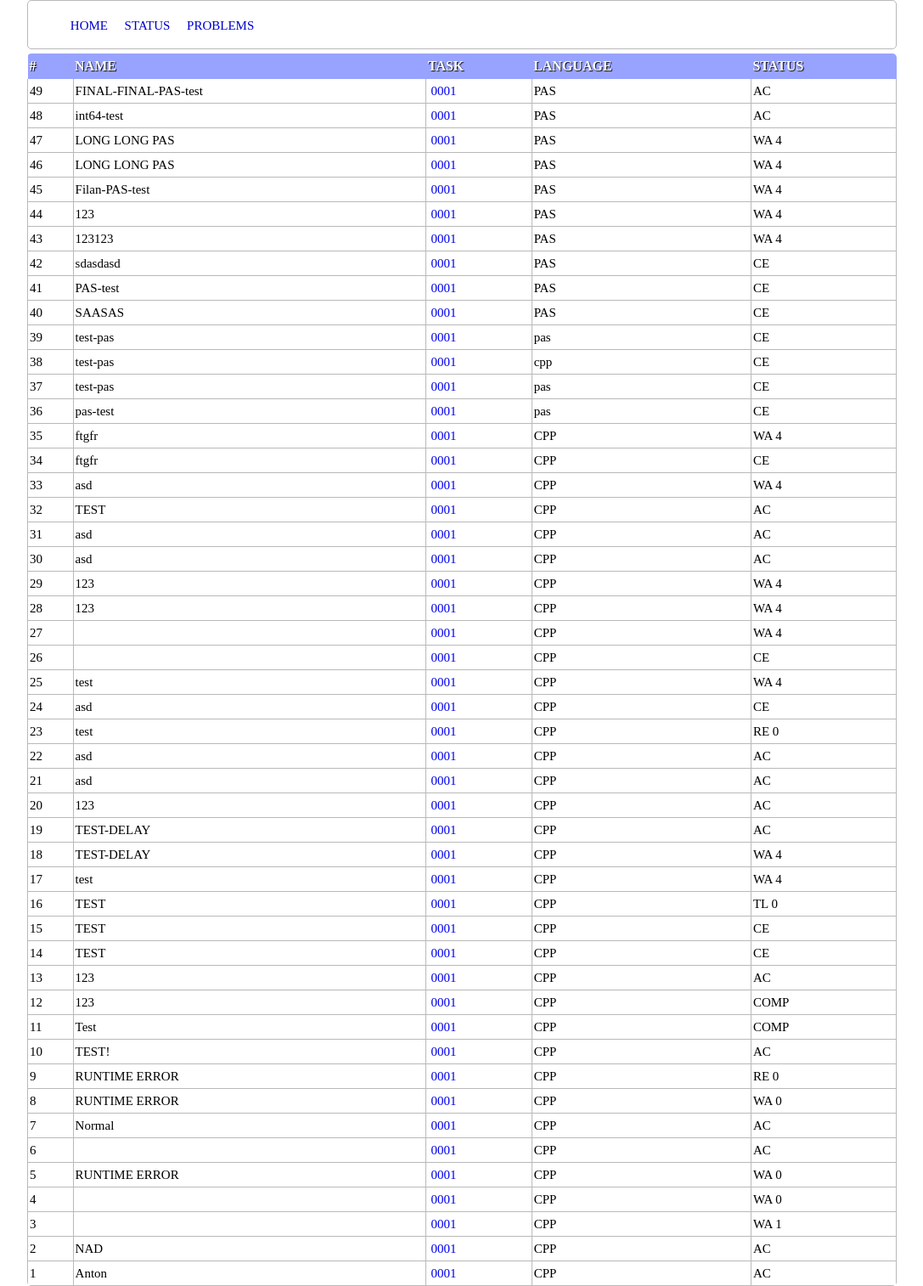
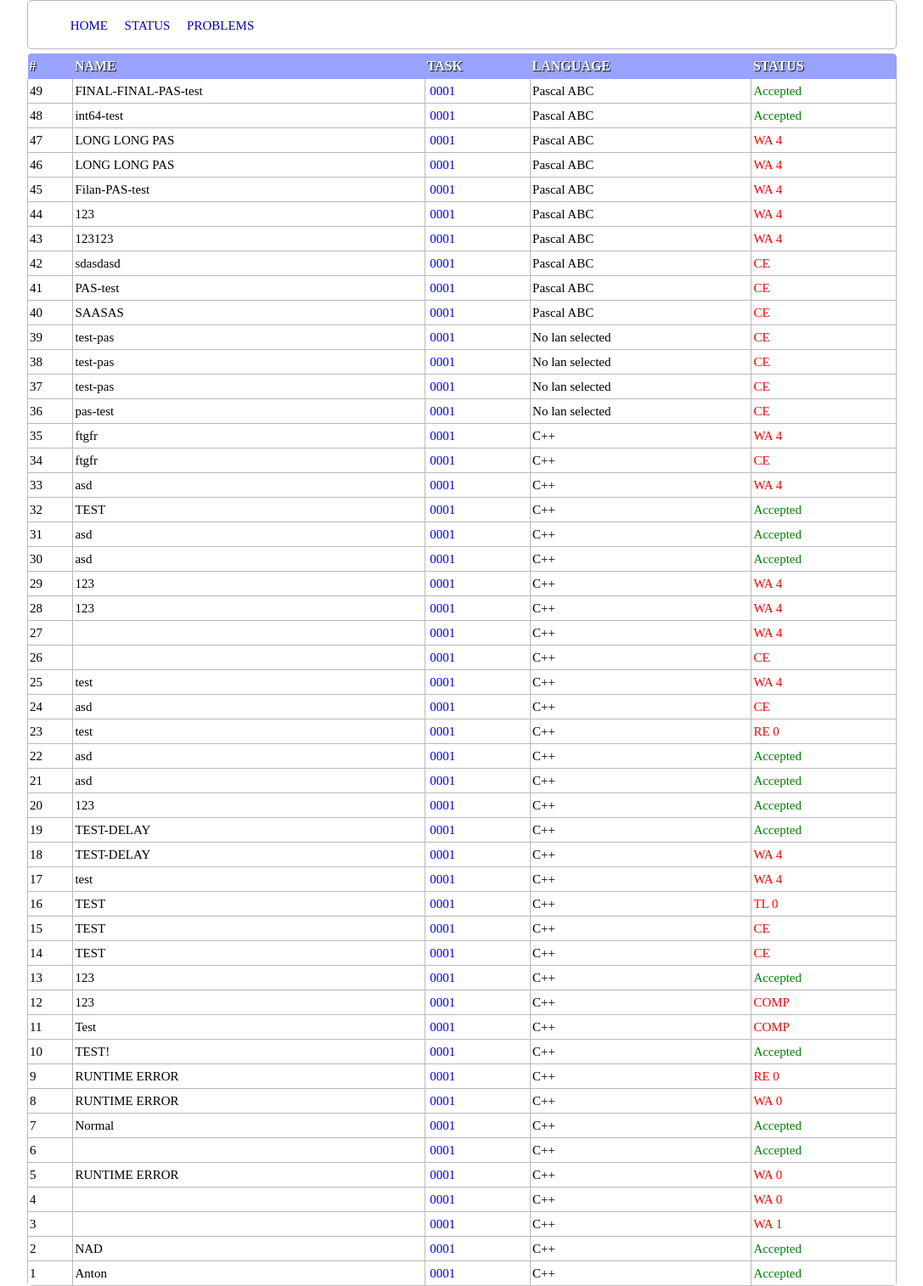
Before and after one commit to NAD777/Test-project, a Flask app: page /status/ in a window 1280 px wide. Shown: the part 68-1582 px from the top of the page at 85% size, without its empty margins (96-1183 px from the left). Run offline with Flask 2, Linux system fonts and the light colour scheme; data comes from the database, SQL or seed files in the repository; both versions use the stored data as it was after the commit.

Commit message:
Colorfull status

```diff
--- a/static/style.css
+++ b/static/style.css
@@ -219,6 +219,14 @@ body{
 
 /* status */
 
-.td-status{
+.uppercase{
     text-transform: uppercase;
 }
+
+.accepted{
+    color: green;
+}
+
+.wa{
+    color: red;
+}
--- a/templates/status.html
+++ b/templates/status.html
@@ -25,8 +25,18 @@
                         <td class="td-table">{{ i[0] }}</td>
                         <td class="td-table">{{ i[1] }}</td>
                         <td class="td-table problem-name"><a href="/problemset/{{ i[2] }}/">{{ '%04d' | format(i[2]|int) }}</a></td>
-                        <td class="td-table">{{ i[3] }}</td>
-                        <td class="td-table td-status">{{ i[4] }}</td>
+                        {% if i[3] == "CPP" %}
+                        <td class="td-table">C++</td>
+                        {% elif i[3] == "PAS" %}
+                        <td class="td-table">Pascal ABC</td>
+                        {% else %}
+                        <td class="td-table">No lan selected </td>
+                        {% endif %}
+                        {% if i[4] == "ac" %}
+                        <td class="td-table accepted">Accepted</td>
+                        {% else %}
+                        <td class="td-table uppercase wa">{{ i[4] }}</td>
+                        {% endif %}
                     </tr>
                 {% endfor %}
             </table>
```
Also changed, not shown: tasks.db.
